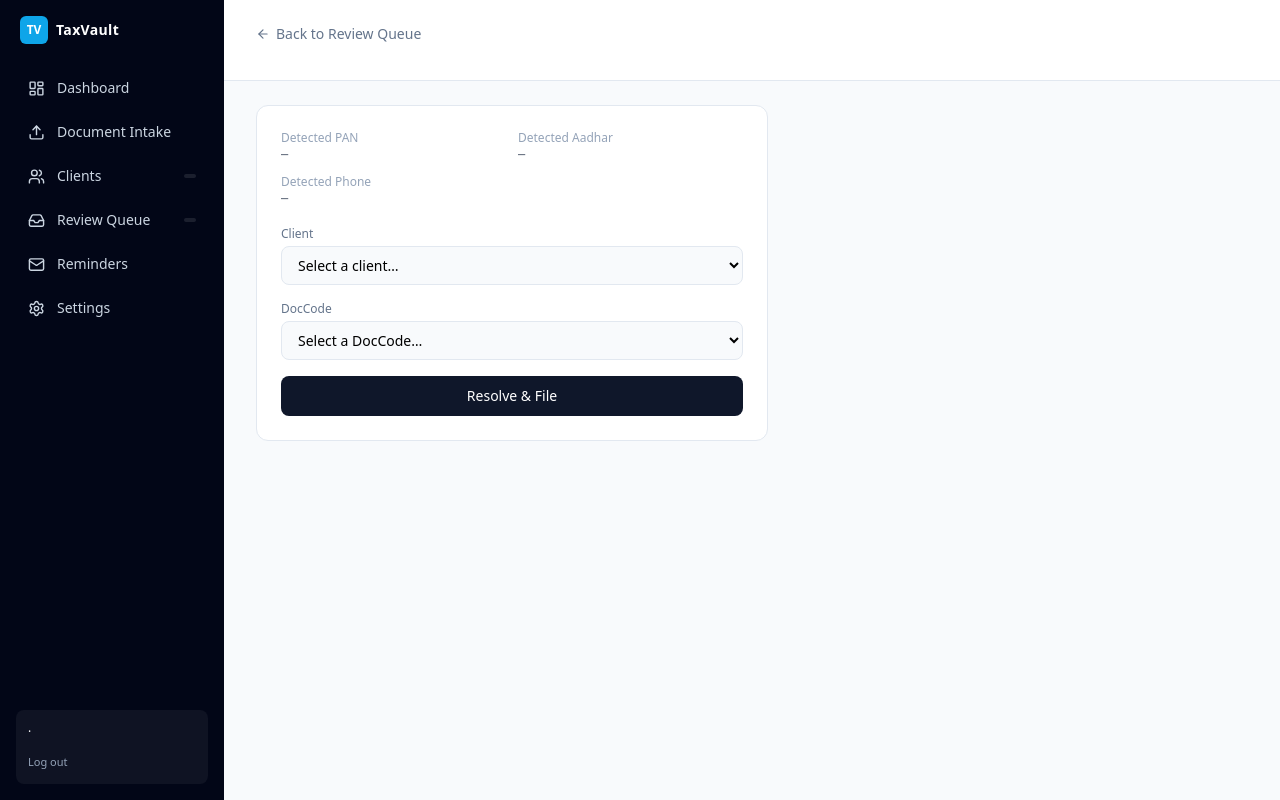
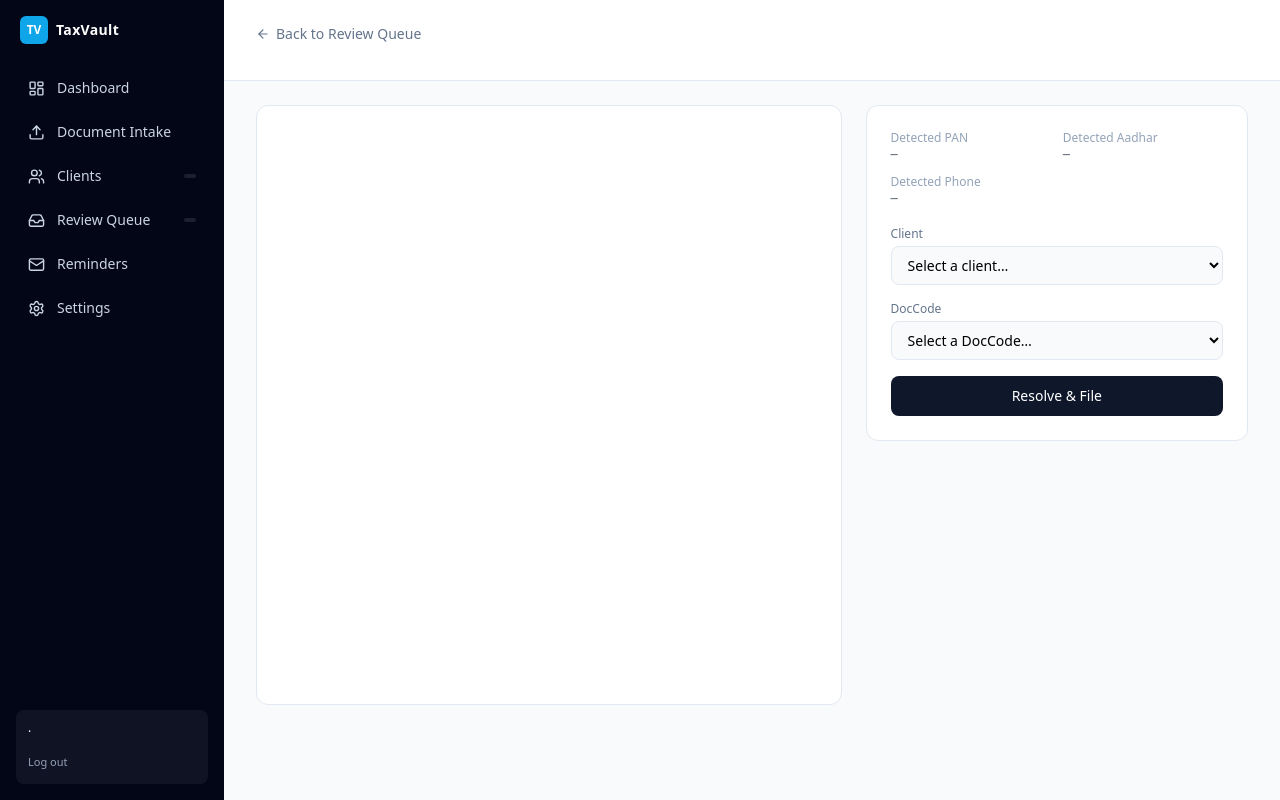
Before and after one commit to jitendrasbisht/taxvault-django, a Django app: template portal/templates/portal/review_resolve.html in a window 1280 px wide. Run offline with Django 5.2, Linux system fonts and the light colour scheme; the template is opened without the code that fills it, so the values that code supplies are empty; some libraries are stand-ins or nearby versions.

Commit message:
Add document preview to the Review Queue resolve page (Section 15)

```diff
--- a/portal/templates/portal/review_resolve.html
+++ b/portal/templates/portal/review_resolve.html
@@ -11,7 +11,12 @@
     <p class="mt-0.5 text-sm text-slate-500">{{ document.review_reason }}</p>
   </div>
 
-  <div class="mx-8 mt-6 max-w-lg rounded-xl border border-slate-200 bg-white p-6">
+  <div class="grid grid-cols-5 gap-6 px-8 py-6">
+    <div class="col-span-3 rounded-xl border border-slate-200 bg-white p-2" style="height: 75vh;">
+      <iframe src="/admin/documents/document/{{ document.pk }}/preview/" class="h-full w-full rounded-lg" title="Document preview"></iframe>
+    </div>
+
+    <div class="col-span-2 rounded-xl border border-slate-200 bg-white p-6 self-start">
       <dl class="mb-5 grid grid-cols-2 gap-3 text-xs">
         <div>
           <dt class="text-slate-400">Detected PAN</dt>
@@ -60,6 +65,7 @@
         </button>
       </form>
     </div>
+  </div>
   <div class="h-8"></div>
 </div>
 {% endblock %}
```
Lines whose indentation alone changed are shown as unchanged.
